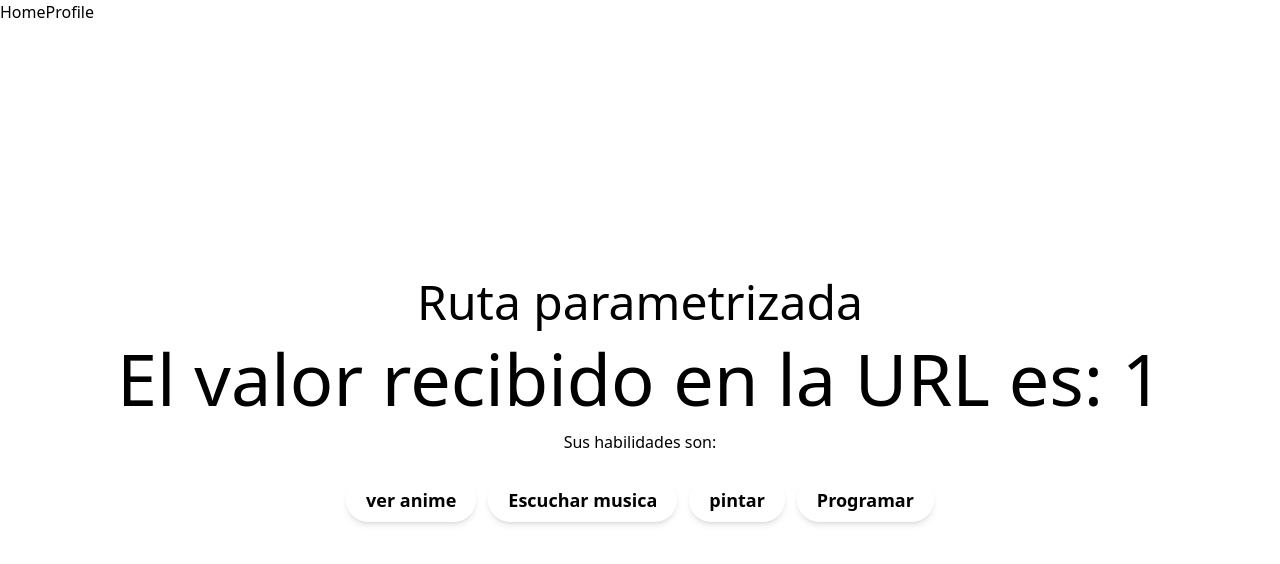
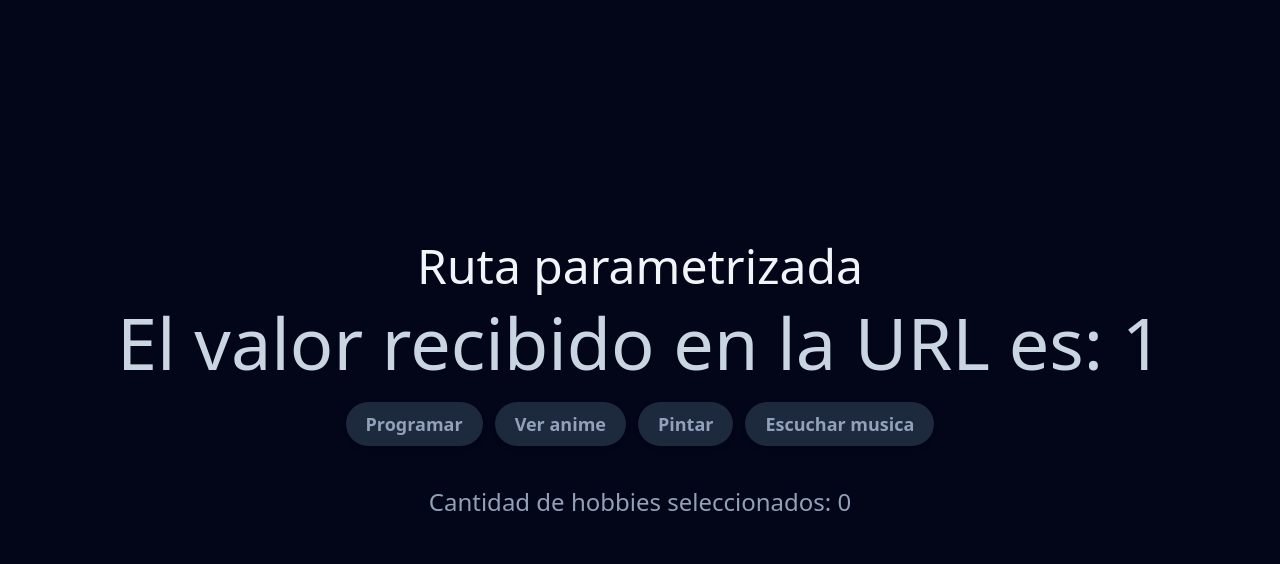
Before and after one commit to msam10/todo-list, a React (Vite) app: page /usuario/1 in a window 1280 px wide. Shown: the top 564 px of the page. Built offline with nearby package versions, Linux system fonts and the light colour scheme.

Commit message:
hobbies dinamico

```diff
--- a/src/App.tsx
+++ b/src/App.tsx
@@ -1,5 +1,5 @@
 import Home from "./componentes/Home";
-import Profile from "./componentes/profile";
+import Profile from "./componentes/Profile";
 import Usuario from "./componentes/Usuario";
 import { BrowserRouter, Routes,Route, Link } from "react-router";
 
--- a/src/componentes/Usuario.tsx
+++ b/src/componentes/Usuario.tsx
@@ -1,29 +1,71 @@
 import { useParams } from "react-router";
+import { useState } from "react";
 
 const Usuario = () => {
   const { nombreUsuario } = useParams<{ nombreUsuario: string }>();
 
-      const hobbies: string[] = [
-        "ver anime",
-        "Escuchar musica",
-        "pintar",
-        "Programar",
-      ]
+  const Hobby: string[] =
+  [
+    "Programar",
+    "Ver anime",
+    "Pintar",
+    "Escuchar musica"
+  ];
+  const [hobbiesSeleccionados, setHobbiesSeleccionados] = useState<string[]>([]);
+
+  const manejarClickHobby = (hobby: string) => {
+    const estaSeleccionado = hobbiesSeleccionados.includes(hobby);
+    if (estaSeleccionado) {
+      setHobbiesSeleccionados(prev => prev.filter(h => h !== hobby));
+    } else {
+      setHobbiesSeleccionados(prev => [...prev, hobby]);
+    }
+  };
+
+  const cantidadSeleccionados = hobbiesSeleccionados.length;
+  const todosSeleccionados = cantidadSeleccionados === Hobby.length;
+
   return (
-    <div className="w-screen h-screen text-black font-medium flex flex-col items-center justify-center gap-y-4 absolute inset-0">
-      <h1 className="text-5xl ">Ruta parametrizada</h1>
-      <p className="text-7xl inline-block">  El valor recibido en la URL es: {nombreUsuario} </p>
-      <h1>Sus habilidades son:</h1>
+    <div className="w-screen h-screen font-medium flex flex-col items-center justify-center gap-y-4 absolute inset-0 bg-slate-950 pb-10">
+      <h1 className="text-5xl text-slate-100">Ruta parametrizada</h1>
+      <p className="text-7xl inline-block text-slate-300">
+        El valor recibido en la URL es: {nombreUsuario}
+      </p>
 
+      <div className="flex flex-wrap gap-3 justify-center mt-2">
+        {Hobby.map((hobby, index) => {
+          const estaSeleccionado = hobbiesSeleccionados.includes(hobby);
+          return (
+            <div
+              key={index}
+              className={`
+                backdrop-blur-sm rounded-full px-5 py-2 text-lg font-semibold shadow-md
+                transition-all duration-200 cursor-pointer
+                ${
+                  estaSeleccionado
+                    ? "bg-cyan-500 text-slate-950 hover:bg-cyan-400"
+                    : "bg-slate-800 text-slate-400 hover:bg-slate-700"
+                }
+              `}
+              onClick={() => manejarClickHobby(hobby)}
+            >
+              {hobby}
+            </div>
+          );
+        })}
+      </div>
 
-   <div className="flex flex-wrap gap-3 justify-center mt-2">
-         {hobbies.map((hobby, index) => (
-    <div key={index} className={`bg-white/10 backdrop-blur-sm rounded-full px-5 py-2 text-lg font-semibold shadow-md transition-all duration-200 hover:bg-white/20 cursor-default`}>
-      {hobby}
-        </div>
-        ))}
-        </div>
-        </div>
+      <div className="text-center mt-6 space-y-2">
+        <p className="text-2xl text-slate-400">
+          Cantidad de hobbies seleccionados: {cantidadSeleccionados}
+        </p>
+        {todosSeleccionados && (
+          <p className="text-2xl font-bold text-cyan-300 animate-bounce">
+            Todos los hobbies fueron seleccionados
+          </p>
+        )}
+      </div>
+    </div>
   );
 };
 
```
Also changed, not shown: 1 other file (tests, documents, lock files or other folders).
